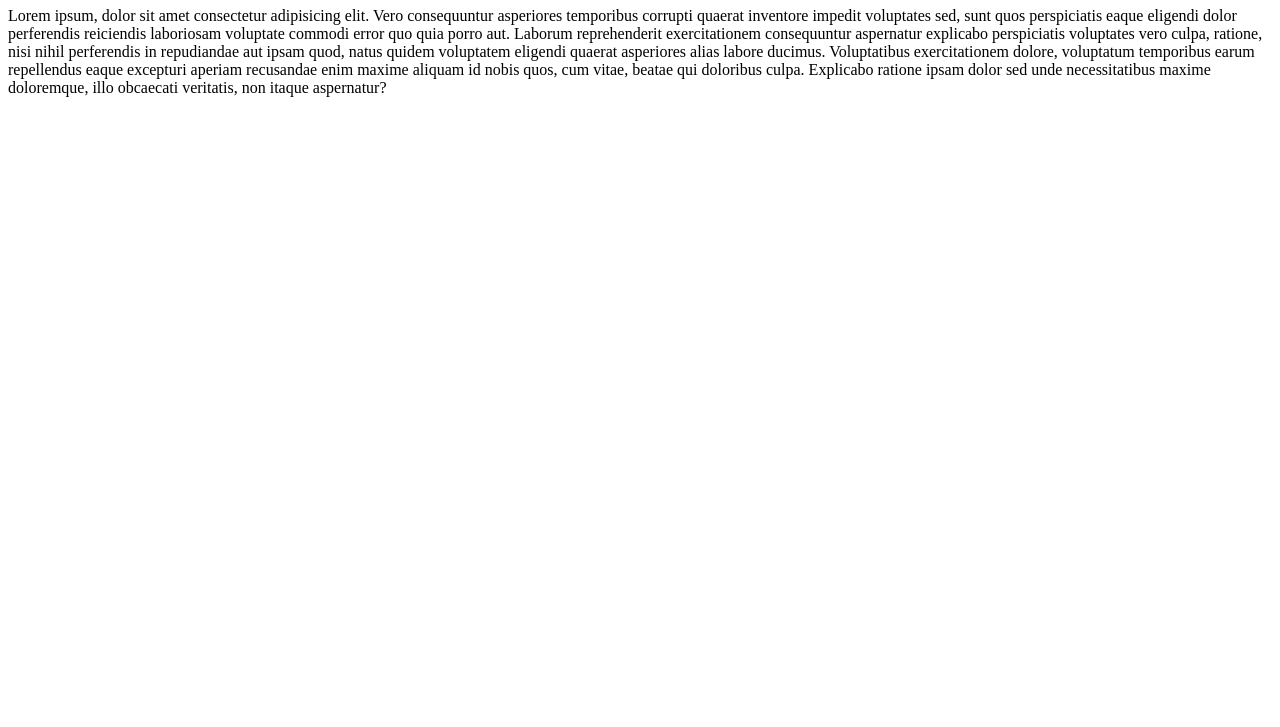
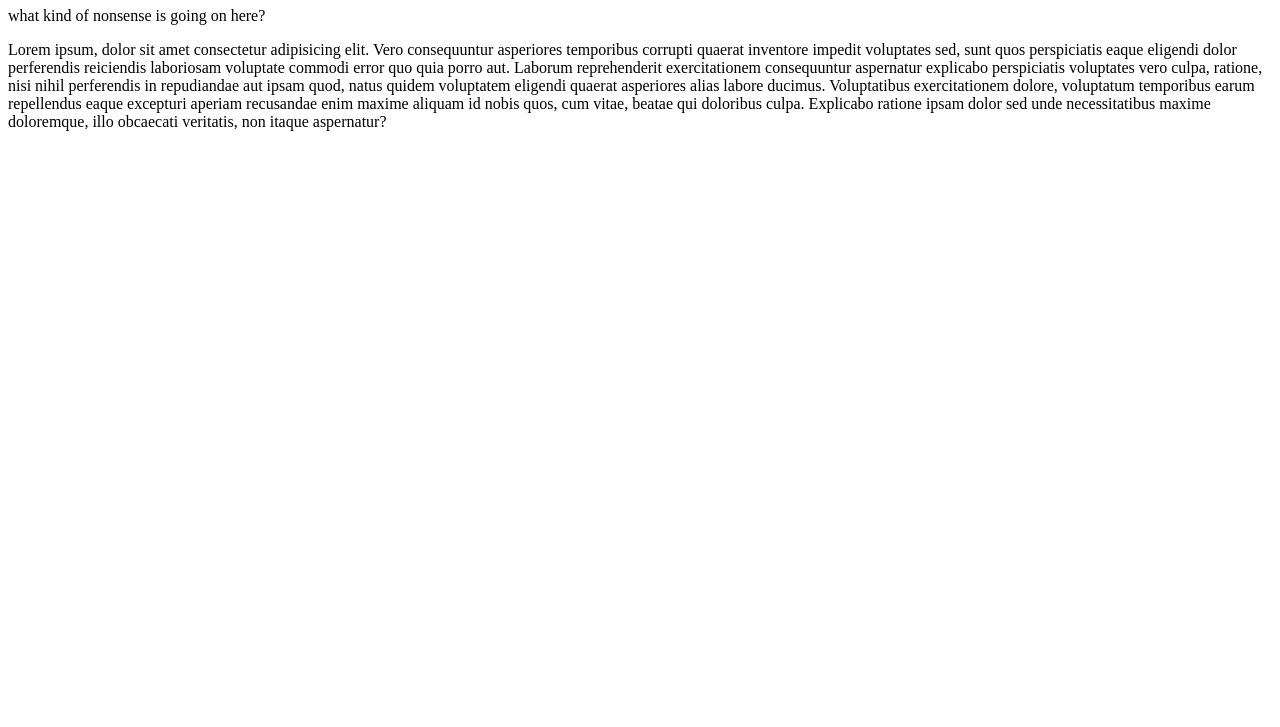
Before and after one commit to Aleksei01131988/my_work-1, a plain HTML site: page index.html in a window 1280 px wide. Shown: the part 73-800 px from the top of the page. Drawn offline with Linux system fonts and the light colour scheme.

Commit message:
Update index.html

```diff
--- a/index.html
+++ b/index.html
@@ -8,6 +8,7 @@
 </head>
 <body>
     <h1>Hello loshara</h1>
+    <p>what kind of nonsense is going on here?</p>
     <p>Lorem ipsum, dolor sit amet consectetur adipisicing elit. Vero consequuntur asperiores temporibus corrupti quaerat inventore impedit voluptates sed, sunt quos perspiciatis eaque eligendi dolor perferendis reiciendis laboriosam voluptate commodi error quo quia porro aut. Laborum reprehenderit exercitationem consequuntur aspernatur explicabo perspiciatis voluptates vero culpa, ratione, nisi nihil perferendis in repudiandae aut ipsam quod, natus quidem voluptatem eligendi quaerat asperiores alias labore ducimus. Voluptatibus exercitationem dolore, voluptatum temporibus earum repellendus eaque excepturi aperiam recusandae enim maxime aliquam id nobis quos, cum vitae, beatae qui doloribus culpa. Explicabo ratione ipsam dolor sed unde necessitatibus maxime doloremque, illo obcaecati veritatis, non itaque aspernatur?</p>
 
 </body>
```
